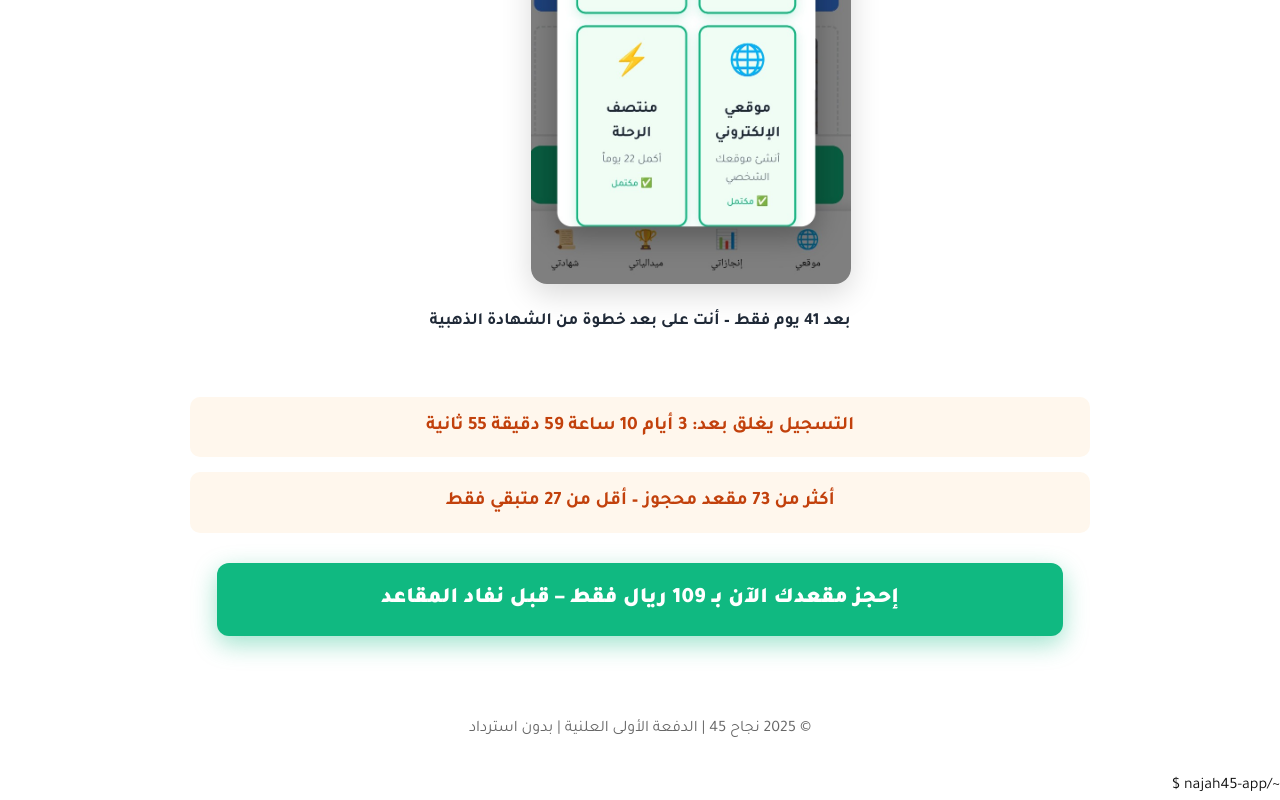
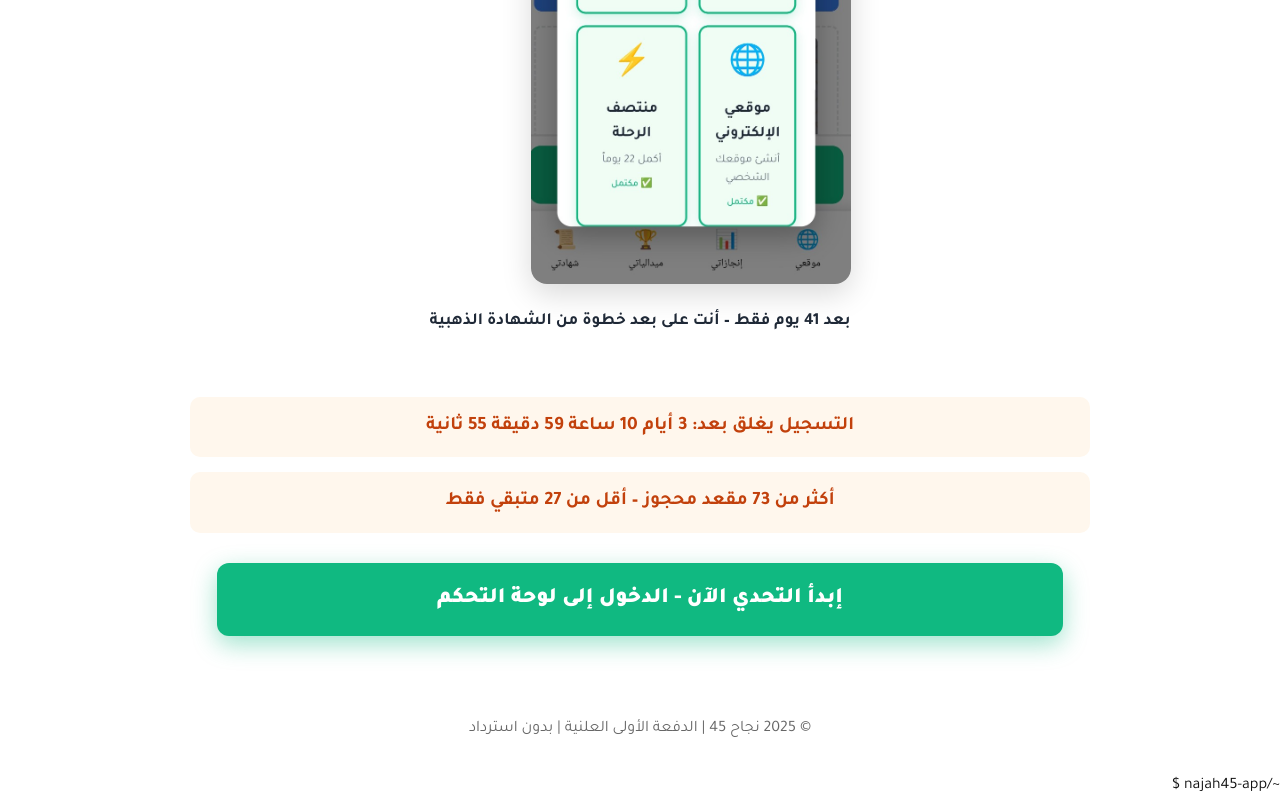
Before and after one commit to fazetdev/Najah45app, a plain HTML site: page index.html in a window 1280 px wide. Shown: the part 1635-2435 px from the top of the page. Drawn offline with Linux system fonts and the light colour scheme.

Commit message:
FIX: Connect landing page to dashboard

```diff
--- a/index.html
+++ b/index.html
@@ -119,8 +119,8 @@
     <div class="timer" id="timer">التسجيل يغلق بعد: 3 أيام 11 ساعة 23 دقيقة</div>
     <div class="seats" id="seats">أكثر من 73 مقعد محجوز – أقل من 27 متبقي فقط</div>
 
-    <a href="https://your-paytabs-link-here.com" class="cta-btn">
-        إحجز مقعدك الآن بـ 109 ريال فقط – قبل نفاد المقاعد
+    <a href="dashboard.html" class="cta-btn">
+        إبدأ التحدي الآن - الدخول إلى لوحة التحكم
     </a>
 </section>
 
```
